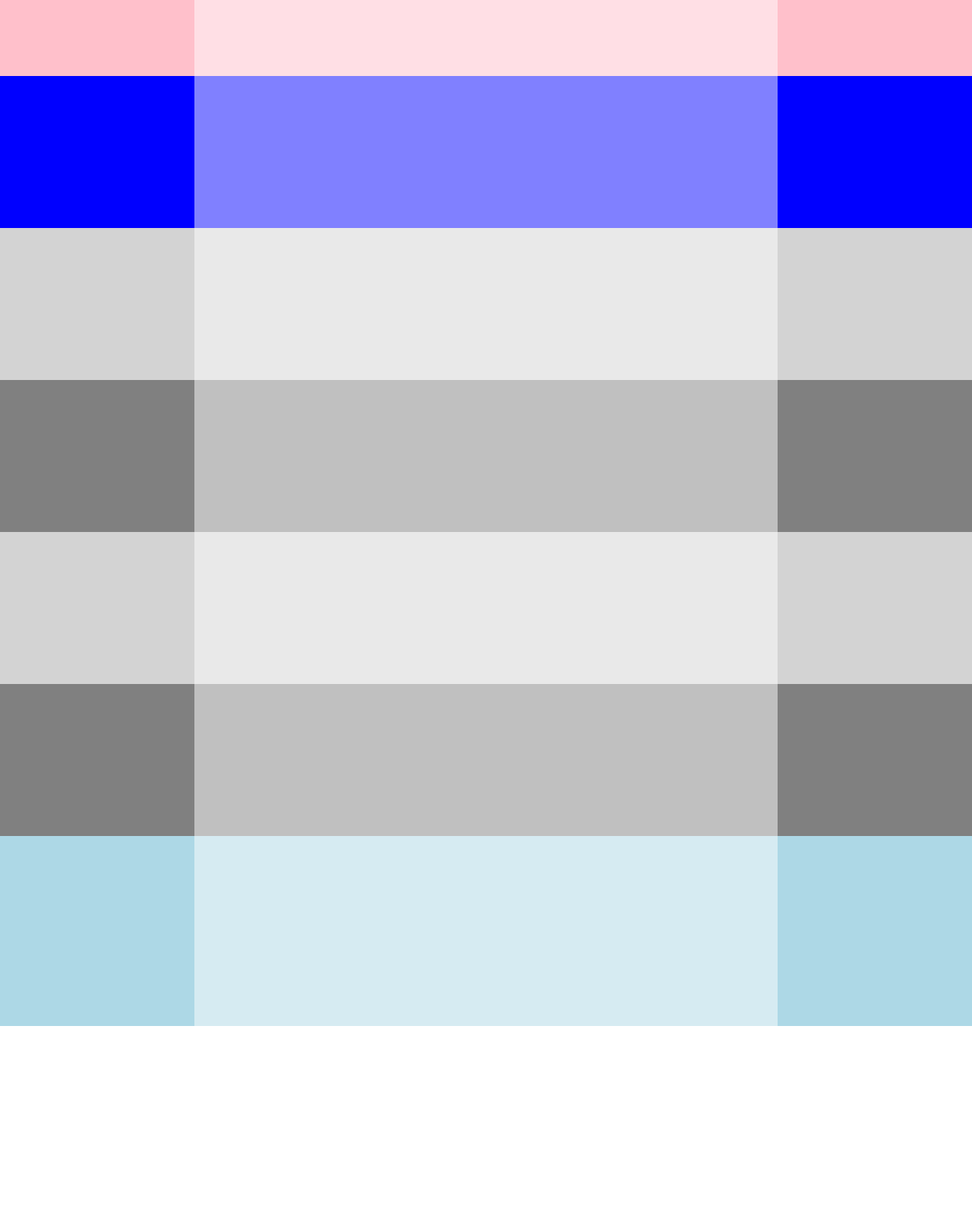
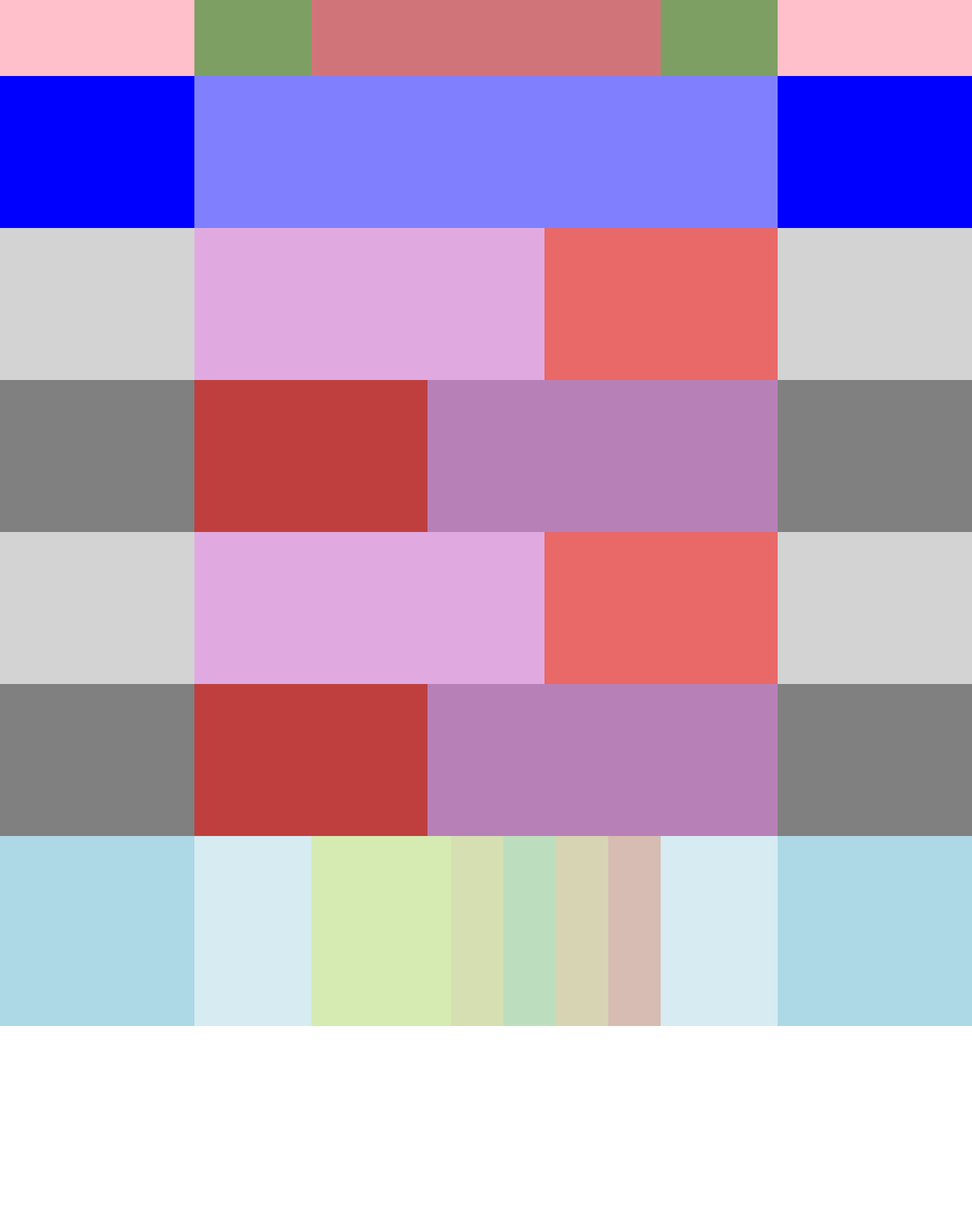
Before and after one commit to Nicola-Perera/htmlcss-discord, a plain HTML site: page index.html in a window 1280 px wide. Shown: the whole page at 76% size. Before the commit the page ends 1350 px from the top, so only its background shows below. Drawn offline with Linux system fonts and the light colour scheme.

Commit message:
defined all container blocks

```diff
--- a/index.html
+++ b/index.html
@@ -13,6 +13,11 @@
         <div class="menu">
             <div class="container">
 
+                <div class="logo"></div>
+                <div id="nav" ></div>
+                <div id="login"></div>
+
+
             </div>
 
         </div>
@@ -21,32 +26,44 @@
 
     <main>
 
-        <div class="section1">
+        <div id="banner">
             <div class="container">
 
             </div>
         </div>
 
-        <div class="section2">
-            <div class="container">
+        <div id="chat">
+            <div class="container clearfix">
+
+                <div class="preview"></div>
+                <div class="description"></div>
 
             </div>
         </div>
 
-        <div class="section3">
-            <div class="container">
+        <div id="voice">
+            <div class="container clearfix">
+
+                <div class="description"></div>
+                <div class="preview"></div>
 
             </div>
         </div>
 
-        <div class="section4">
-            <div class="container">
+        <div id="roles">
+            <div class="container clearfix">
+
+                <div class="preview"></div>
+                <div class="description"></div>
 
             </div>
         </div>
 
-        <div class="section5">
-            <div class="container">
+        <div id="technology">
+            <div class="container clearfix">
+
+                <div class="description"></div>
+                <div class="preview"></div>
 
             </div>
         </div>
@@ -57,6 +74,22 @@
         <div class="contatti">
             <div class="container">
 
+                <div class="container clearfix">
+                    <div class="link social"></div>
+                    <div class="link prodotto"></div>
+                    <div class="link compagnia"></div>
+                    <div class="link risorse"></div>
+                    <div class="link norme"></div>
+
+                </div>
+
+                <div class="container clearfix">
+
+                    <div class=""></div>
+                    <div class="signin"></div>
+
+                </div>
+
             </div>
 
         </div>
--- a/style.css
+++ b/style.css
@@ -17,39 +17,123 @@
     background-color: pink;
 }
 
-main>div {
+.debug .logo, #login {
+    background-color: green;
+}
+
+.debug #nav {
+    background-color: brown;
+}
+/* end debug header */
+
+.debug main>div {
     height: 200px;
 }
 
-.debug .section1 {
+.debug #banner {
     background-color: blue;
 }
 
-.debug .section2 {
+.debug #chat {
     background-color: lightgrey;
 }
 
-.debug .section3 {
+.debug #voice {
     background-color: gray;
 }
 
-.debug .section4 {
+.debug #roles {
     background-color: lightgrey;
 }
 
-.debug .section5 {
+.debug #technology {
     background-color: gray;
 }
+
+.debug .container {
+    background-color: white;
+    opacity: 0.5;
+}
+
+.debug .preview {
+    background-color: violet;
+}
+
+.debug .description {
+    background-color: red;
+}
+/* end debug main */
 
 .debug .contatti {
     height: 250px;
     background-color: lightblue;
 }
 
-.debug .container {
+.social {
+    background-color: yellow;
+}
+
+.prodotto {
+    background-color: rgb(255, 208, 0);
+}
+
+.compagnia {
+    background-color: yellowgreen;
+}
+
+.risorse {
+    background-color: orange;
+}
+
+.norme {
+    background-color: orangered;
+}
+
+
+/* end debug footer */
+
+
+/* common rules */
+.container {
     width: 60%;
     height: 100%;
     margin: 0 20%;
-    background-color: white;
-    opacity: 0.5;
 }
+
+.logo, #login {
+    width: 20%;
+    height: 100%;
+    float: left;
+}
+
+#nav {
+    width: 60%;
+    height: 100%;
+    float: left;
+}
+
+.preview, .description{
+    height: 100%;
+    float: left;
+}
+
+.preview {
+    width: 60%;
+}
+
+.description {
+    width: 40%;
+}
+
+.link {
+    width: 15%;
+    height: 100%;
+}
+
+.social {
+    width: 40%;
+}
+
+.container>div {
+    float: left;
+}
```
